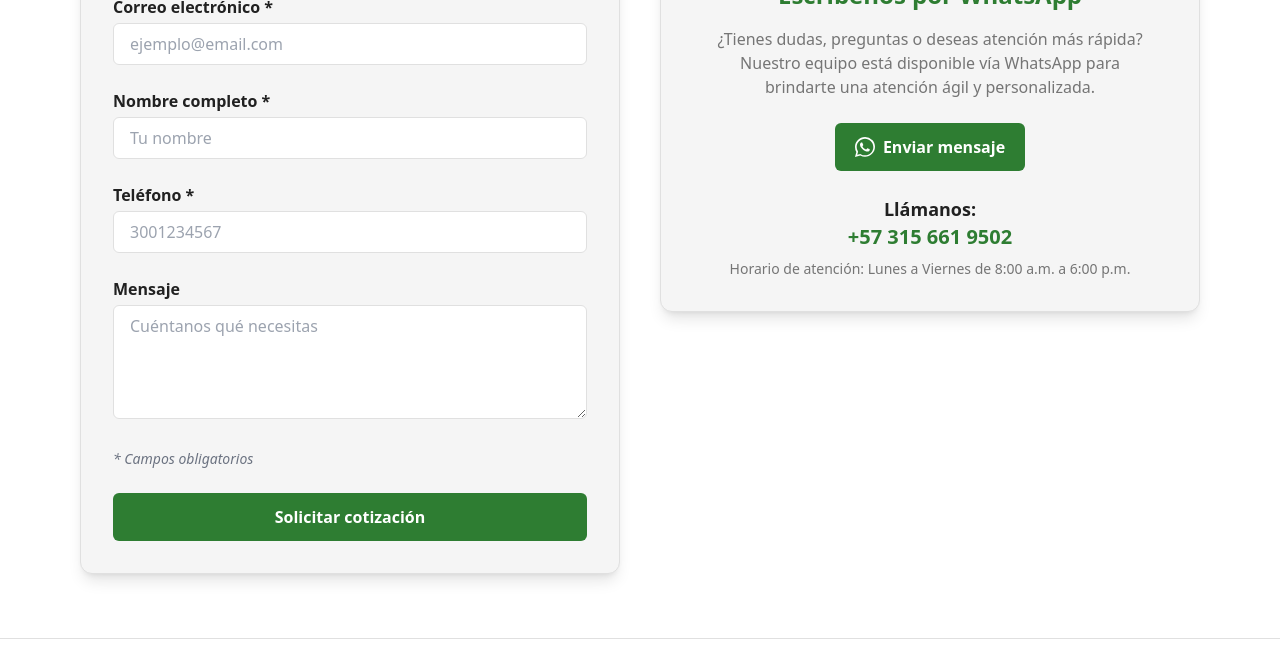
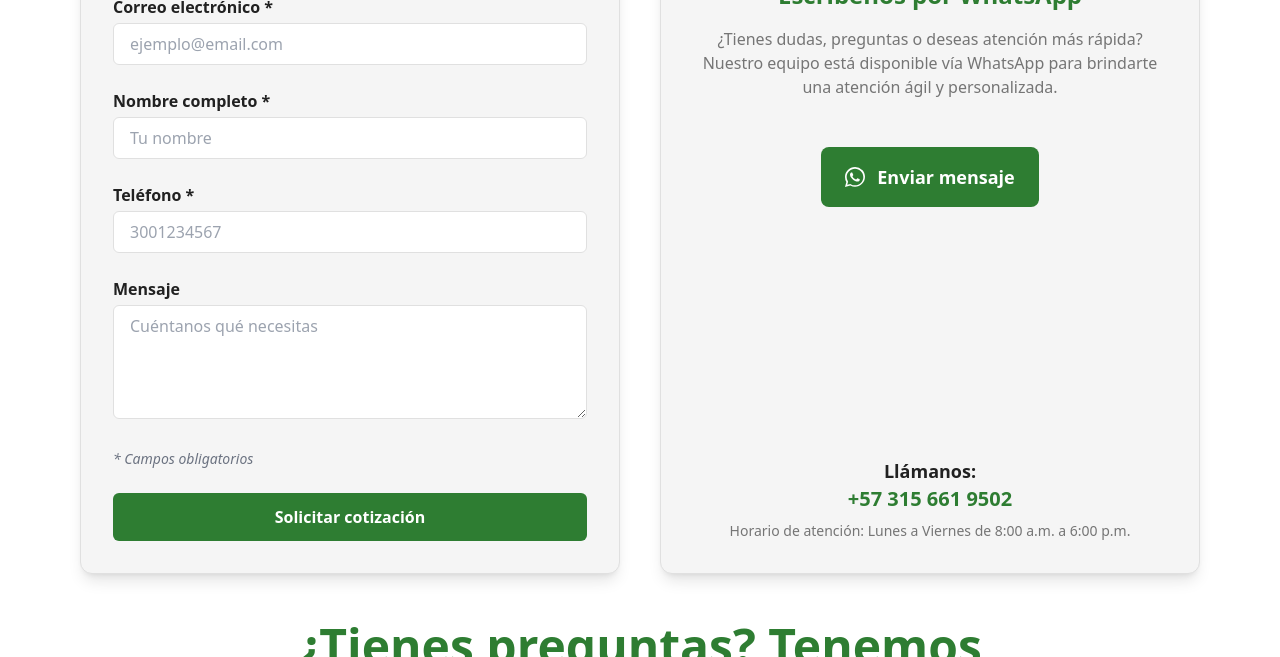
Before and after one commit to N-CortesG/VOLT---Web-Page, an Astro site in the folder volt/: page /contact in a window 1280 px wide. Shown: the part 1070-1727 px from the top of the page. Built offline with nearby package versions, Linux system fonts and the light colour scheme; Astro itself is replaced by a stand-in of ours.

Commit message:
Refactor contact page layout: enhance structure and improve accessibility of contact information section

```diff
--- a/volt/src/pages/contact.astro
+++ b/volt/src/pages/contact.astro
@@ -22,10 +22,10 @@ import Layout from '../layouts/Layout.astro';
       </p>
     </div>
 
-    <div class="max-w-6xl mx-auto grid grid-cols-1 md:grid-cols-2 gap-10 items-start">
+    <div class="max-w-6xl mx-auto grid grid-cols-1 md:grid-cols-2 gap-10 items-stretch">
       <!-- Formulario -->
       <div
-        class="bg-background-secondary dark:bg-dark-secondary p-8 rounded-xl shadow-lg border border-line dark:border-dark-line"
+        class="bg-background-secondary dark:bg-dark-secondary p-8 rounded-xl shadow-lg border border-line dark:border-dark-line flex-1 flex flex-col justify-between"
       >
         <h3 class="text-2xl font-extrabold text-green-dark dark:text-green-light mb-4">
           Solicita tu cotización
@@ -33,23 +33,24 @@ import Layout from '../layouts/Layout.astro';
         <ContactForm />
       </div>
 
-      <!-- Información de contacto centrada -->
+      <!-- Información de contacto -->
       <div
-        class="bg-background-secondary dark:bg-dark-secondary p-8 rounded-xl border border-line dark:border-dark-line shadow-lg flex flex-col items-center text-center"
+        class="bg-background-secondary dark:bg-dark-secondary p-8 rounded-xl border border-line dark:border-dark-line shadow-lg flex-1 flex flex-col justify-between text-center"
       >
+        <div>
           <h3 class="text-2xl font-extrabold text-green-dark dark:text-green-light mb-4">
             ¿Prefieres atención inmediata? Escríbenos por WhatsApp
           </h3>
-        <p class="text-text-secondary dark:text-dark-text-secondary mb-6 max-w-md">
-          ¿Tienes dudas, preguntas o deseas atención más rápida? Nuestro equipo está disponible vía
-          WhatsApp para brindarte una atención ágil y personalizada.
+          <p class="text-text-secondary dark:text-dark-text-secondary mb-6">
+            ¿Tienes dudas, preguntas o deseas atención más rápida? Nuestro equipo está disponible
+            vía WhatsApp para brindarte una atención ágil y personalizada.
           </p>
 
           <a
             href="https://wa.me/573001234567"
             target="_blank"
             rel="noopener"
-          class="inline-flex items-center gap-2 px-5 py-3 bg-green-dark hover:bg-green-light dark:bg-dark-green-light dark:hover:bg-dark-green-dark text-white font-semibold rounded-md transition-colors"
+            class="mx-auto mt-6 inline-flex items-center justify-center gap-3 px-6 py-4 text-lg bg-green-dark hover:bg-green-light dark:bg-dark-green-light dark:hover:bg-dark-green-dark text-white font-semibold rounded-lg transition-colors"
           >
             <svg
               xmlns="http://www.w3.org/2000/svg"
@@ -63,6 +64,7 @@ import Layout from '../layouts/Layout.astro';
             </svg>
             Enviar mensaje
           </a>
+        </div>
 
         <div class="mt-6">
           <p class="text-lg font-semibold text-text-primary dark:text-dark-text-primary">
@@ -75,5 +77,10 @@ import Layout from '../layouts/Layout.astro';
         </div>
       </div>
     </div>
+    <div class="max-w-3xl mx-auto text-center mt-12 mb-8 px-4">
+      <h2 class="text-4xl md:text-5xl font-extrabold text-green-dark dark:text-green-light">
+        ¿Tienes preguntas? Tenemos respuestas
+      </h2>
+    </div>
   </section>
 </Layout>
```
Lines whose indentation alone changed are shown as unchanged.
